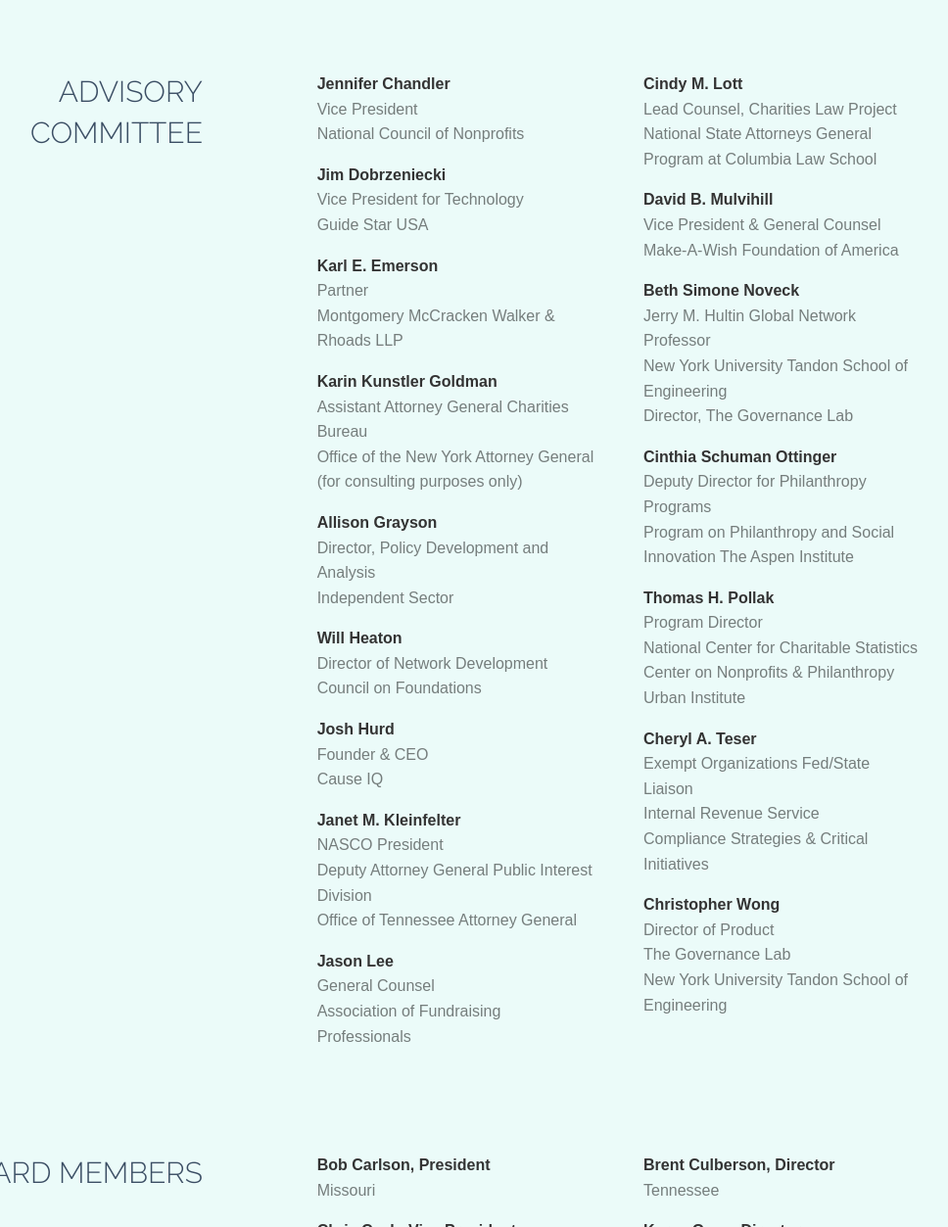
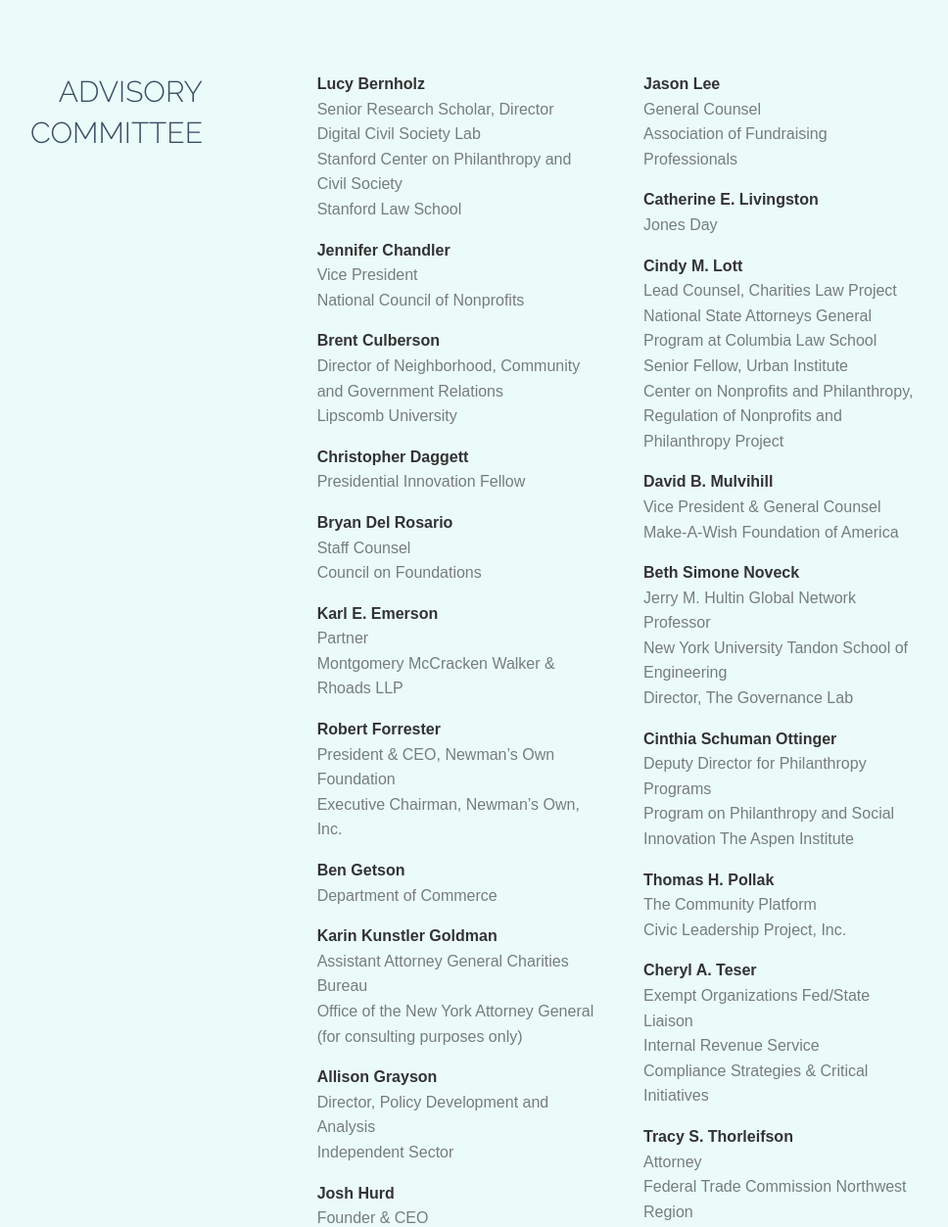
Before and after one commit to GovLab/mrfp, a plain HTML site: page public/people.html in a window 1280 px wide. Shown: the part 380-1633 px from the top of the page at 98% size, without its empty margins (118-1086 px from the left). Drawn offline with nearby package versions, Linux system fonts and the light colour scheme; no server answers; a script that the page names is missing.

Commit message:
updates advisory committee

```diff
--- a/public/people.html
+++ b/public/people.html
@@ -76,21 +76,51 @@
                 <div class="large-5 large-offset-1 columns">
 
                     <ul class="b-contact">
+                        <li>Lucy Bernholz</li>
+                        <li>Senior Research Scholar, Director</li>
+                        <li>Digital Civil Society Lab</li>
+                        <li>Stanford Center on Philanthropy and Civil Society</li>
+                        <li>Stanford Law School</li>
+                    </ul>
+
+                    <ul class="b-contact">
                         <li>Jennifer Chandler</li>
                         <li>Vice President</li>
                         <li>National Council of Nonprofits</li>
                     </ul>
 
                     <ul class="b-contact">
-                        <li>Jim Dobrzeniecki</li>
-                        <li>Vice President for Technology</li>
-                        <li>Guide Star USA</li>
+                        <li>Brent Culberson</li>
+                        <li>Director of Neighborhood, Community and Government Relations</li>
+                        <li>Lipscomb University</li>
+                    </ul>
+
+                    <ul class="b-contact">
+                        <li>Christopher Daggett</li>
+                        <li>Presidential Innovation Fellow</li>
+                    </ul>
+
+                    <ul class="b-contact">
+                        <li>Bryan Del Rosario</li>
+                        <li>Staff Counsel</li>
+                        <li>Council on Foundations</li>
                     </ul>
 
                     <ul class="b-contact">
                         <li>Karl E. Emerson</li>
                         <li>Partner</li>
                         <li>Montgomery McCracken Walker &amp; Rhoads LLP</li>
+                    </ul>
+
+                    <ul class="b-contact">
+                        <li>Robert Forrester</li>
+                        <li>President & CEO, Newman’s Own Foundation</li>
+                        <li>Executive Chairman, Newman’s Own, Inc.</li>
+                    </ul>
+
+                    <ul class="b-contact">
+                        <li>Ben Getson</li>
+                        <li>Department of Commerce</li>
                     </ul>
 
                     <ul class="b-contact">
@@ -107,12 +137,6 @@
                     </ul>
 
                     <ul class="b-contact">
-                        <li>Will Heaton</li>
-                        <li>Director of Network Development</li>
-                        <li>Council on Foundations</li>
-                    </ul>
-
-                    <ul class="b-contact">
                         <li>Josh Hurd</li>
                         <li>Founder &amp; CEO</li>
                         <li>Cause IQ</li>
@@ -125,20 +149,27 @@
                         <li>Office of Tennessee Attorney General</li>
                     </ul>
 
+                </div>
+                <div class="large-5 end columns">
+
                     <ul class="b-contact">
                         <li>Jason Lee</li>
                         <li>General Counsel</li>
                         <li>Association of Fundraising Professionals</li>
                     </ul>
 
-                </div>
-                <div class="large-5 end columns">
-
+                    <ul class="b-contact">
+                        <li>Catherine E. Livingston</li>
+                        <li>Jones Day</li>
+                    </ul>
 
                     <ul class="b-contact">
                         <li>Cindy M. Lott</li>
                         <li>Lead Counsel, Charities Law Project</li>
                         <li>National State Attorneys General Program at Columbia Law School</li>
+                        <li>Senior Fellow, Urban Institute</li>
+                        <li>Center on Nonprofits and Philanthropy,</li>
+                        <li>Regulation of Nonprofits and Philanthropy Project</li>
                     </ul>
 
                     <ul class="b-contact">
@@ -162,8 +193,8 @@
 
                     <ul class="b-contact">
                         <li>Thomas H. Pollak</li>
-                        <li>Program Director</li>
-                        <li>National Center for Charitable Statistics Center on Nonprofits &amp; Philanthropy Urban Institute</li>
+                        <li>The Community Platform</li>
+                        <li>Civic Leadership Project, Inc.</li>
                     </ul>
 
                     <ul class="b-contact">
@@ -171,6 +202,13 @@
                         <li>Exempt Organizations Fed/State Liaison</li>
                         <li>Internal Revenue Service</li>
                         <li>Compliance Strategies &amp; Critical Initiatives</li>
+                        <!-- <li>Exempt Organizations</li> -->
+                    </ul>
+
+                    <ul class="b-contact">
+                        <li>Tracy S. Thorleifson</li>
+                        <li>Attorney</li>
+                        <li>Federal Trade Commission Northwest Region</li>
                     </ul>
 
                     <ul class="b-contact">
```
Also changed, not shown: source/templates/people.html (+52 -14 lines).
